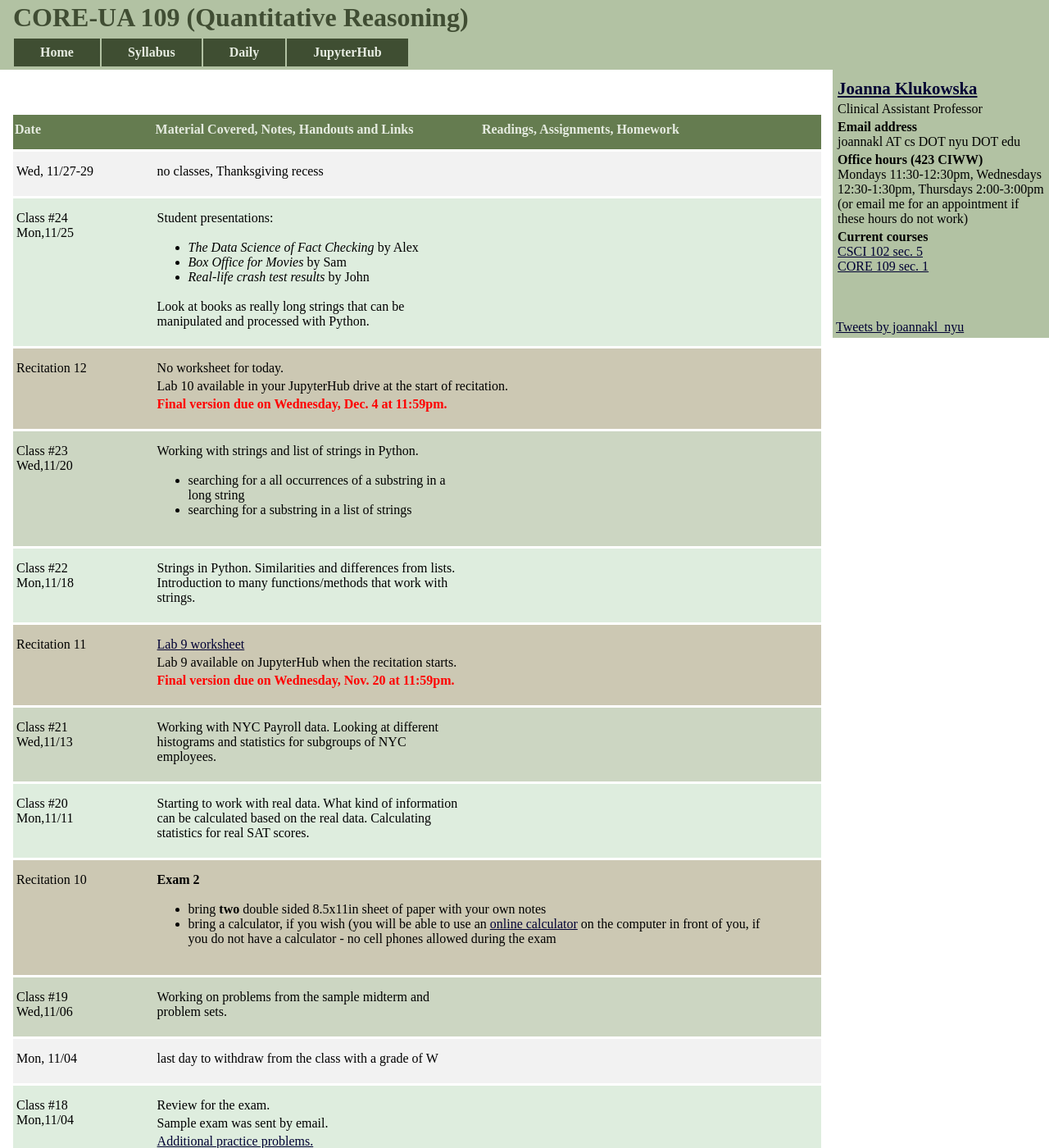
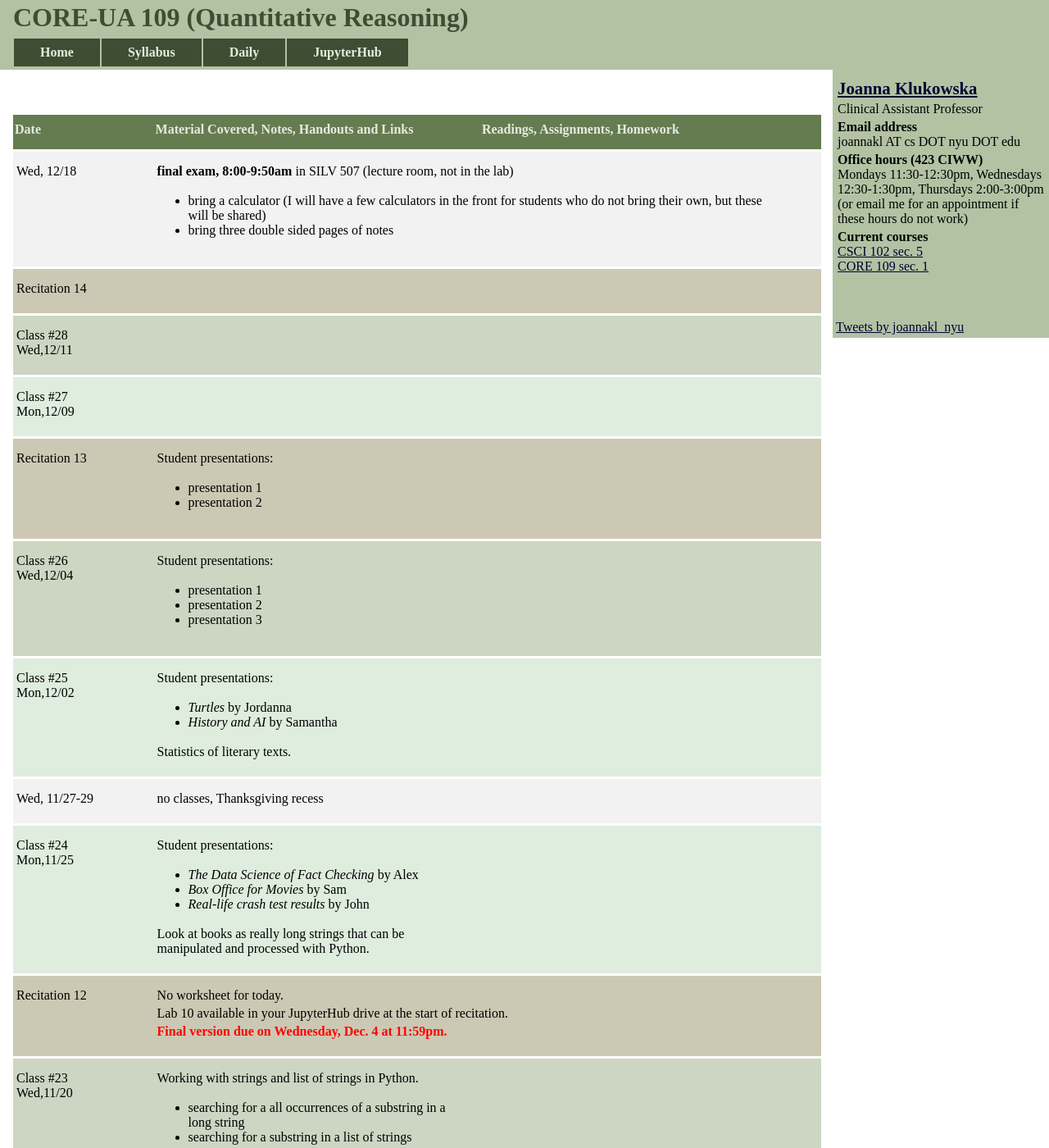
Before and after one commit to joannakl/core109_f19, a Jekyll site: the page built from daily.html, in a window 1280 px wide and 1400 px high. Shown: the whole window at 82% size. Built offline with Jekyll 4.4.1, drawn with Linux system fonts in a browser that asks for light colours; comment, search, counter and statistics services are not loaded.

Commit message:
two more weeks left update

```diff
--- a/_includes/daily/important_1218.markdown
+++ b/_includes/daily/important_1218.markdown
@@ -10,7 +10,12 @@ Wed, 12/18
 <div class="column_recitation">
 <p markdown="block">
 
-__final exam, 8:00-9:50am__
+__final exam, 8:00-9:50am__ in SILV 507 (lecture room, not in the lab)
+
+- bring a calculator (I will have a few calculators in the front for students
+who do not bring their own, but these will be shared)
+- bring three double sided pages of notes
+
 
 </p>
 </div>
--- a/_includes/daily/lec25.markdown
+++ b/_includes/daily/lec25.markdown
@@ -12,6 +12,11 @@ Mon,12/02
 <p markdown="block">
 
 
+Student presentations:
+- _Turtles_ by Jordanna
+- _History and AI_ by Samantha
+
+Statistics of literary texts.
 
 </p>
 </div>
--- a/_includes/daily/lec26.markdown
+++ b/_includes/daily/lec26.markdown
@@ -10,6 +10,12 @@ Wed,12/04
 </div>
 <div class="column_materials">
 <p markdown="block">
+
+Student presentations:
+- presentation 1
+- presentation 2
+- presentation 3
+
 
 
 
--- a/_includes/daily/rec13.markdown
+++ b/_includes/daily/rec13.markdown
@@ -9,6 +9,9 @@ Recitation 13 <br>
 <div class="column_recitation">
 <p markdown="block">
 
+Student presentations:
+- presentation 1
+- presentation 2
 
 
 </p>
--- a/daily.html
+++ b/daily.html
@@ -42,13 +42,13 @@ days:
     - "rec12"
     - "lec24"
     - "change_1127"
-#    - "lec25"
-#    - "lec26"
-#    - "rec13"
-#    - "lec27"
-#    - "lec28"
-#    - "rec14"
-#    - "important_1218"
+    - "lec25"
+    - "lec26"
+    - "rec13"
+    - "lec27"
+    - "lec28"
+    - "rec14"
+    - "important_1218"
 
 
 ---
```
